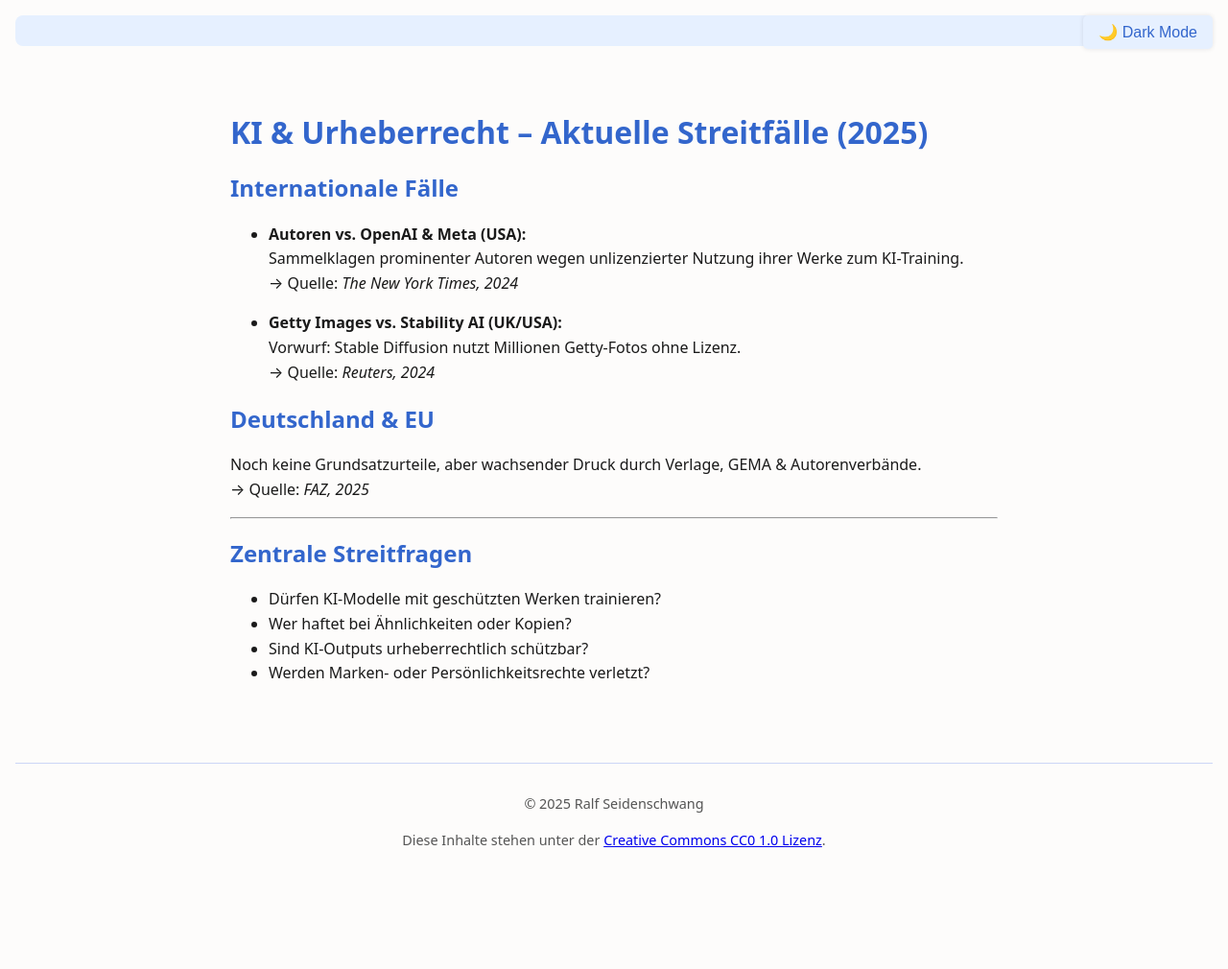
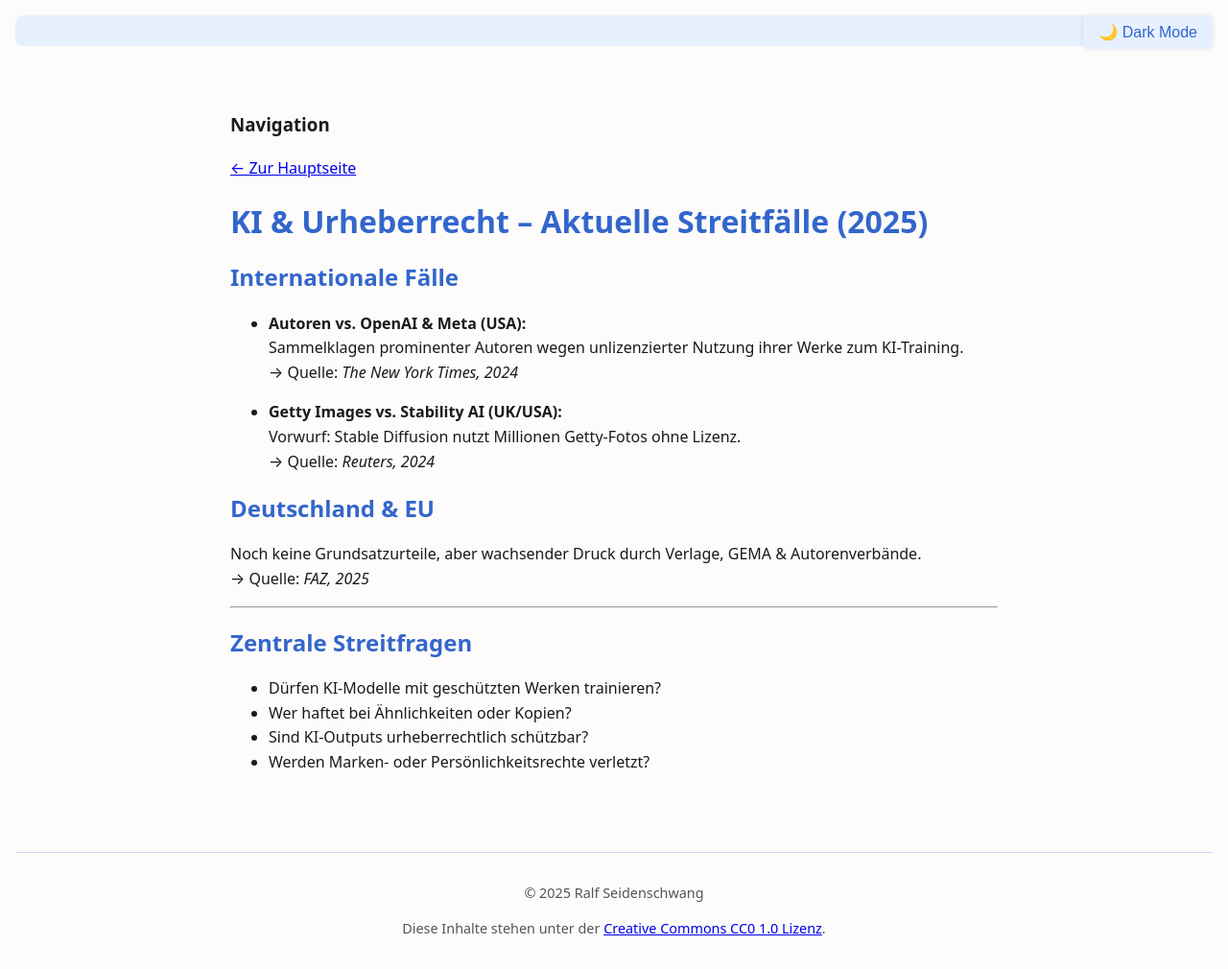
Before and after one commit to RalfSei/RalfSei.github.io, a Jekyll site: the page built from ki-urheberrecht.md, in a window 1280 px wide. Shown: the whole page at 96% size. Built offline with Jekyll 4.4.1, drawn with Linux system fonts in a browser that asks for light colours; before the commit the page ends 917 px from its top, so only the background shows below that.

Commit message:
Update ki-urheberrecht.md

```diff
--- a/ki-urheberrecht.md
+++ b/ki-urheberrecht.md
@@ -3,6 +3,10 @@ layout: default
 title: "KI & Urheberrecht – Streitfälle 2025"
 permalink: /ki-urheberrecht/
 ---
+
+### Navigation
+
+[← Zur Hauptseite](https://ralfsei.github.io/)
 
 # KI & Urheberrecht – Aktuelle Streitfälle (2025)
 
```
